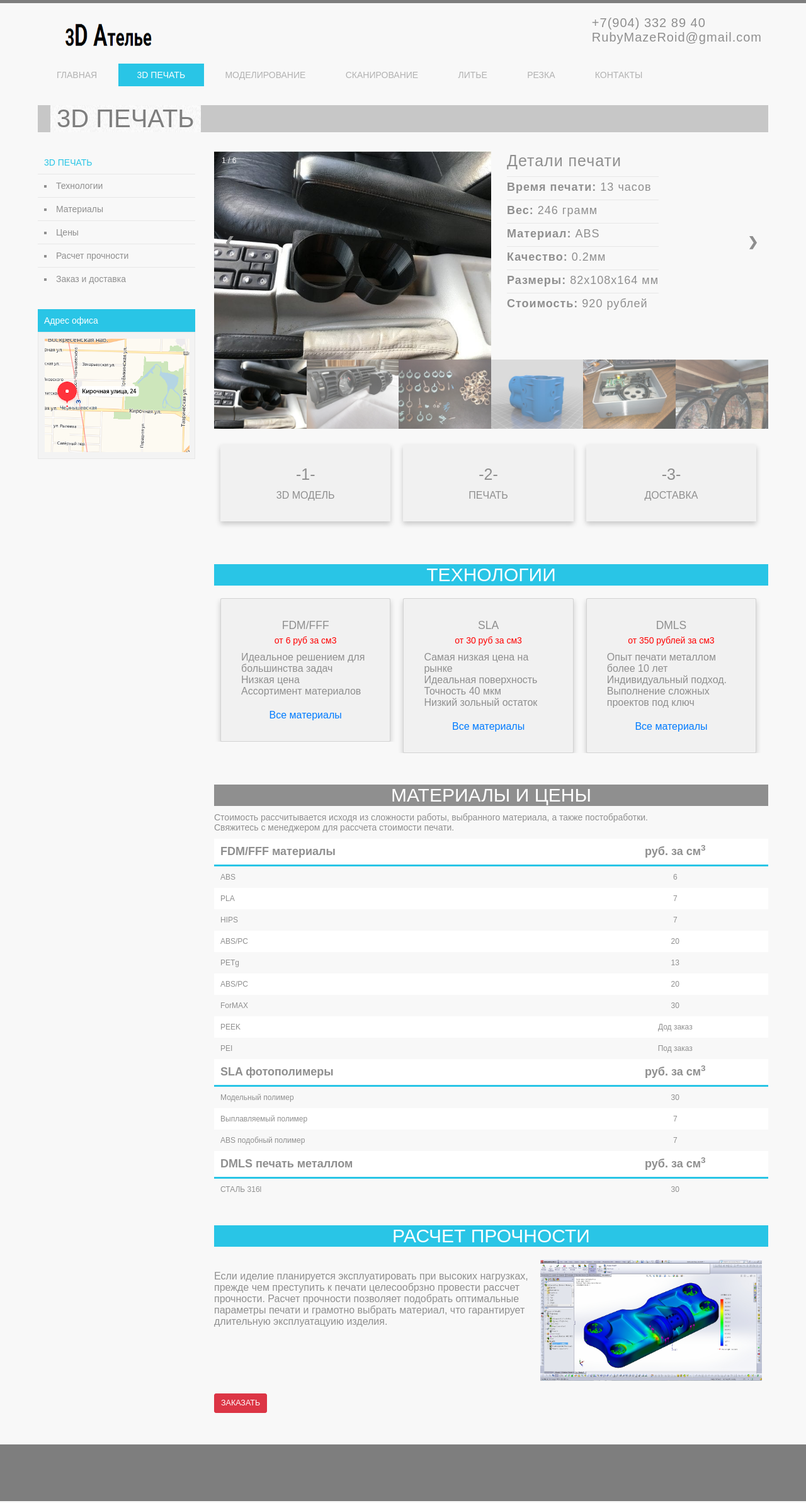
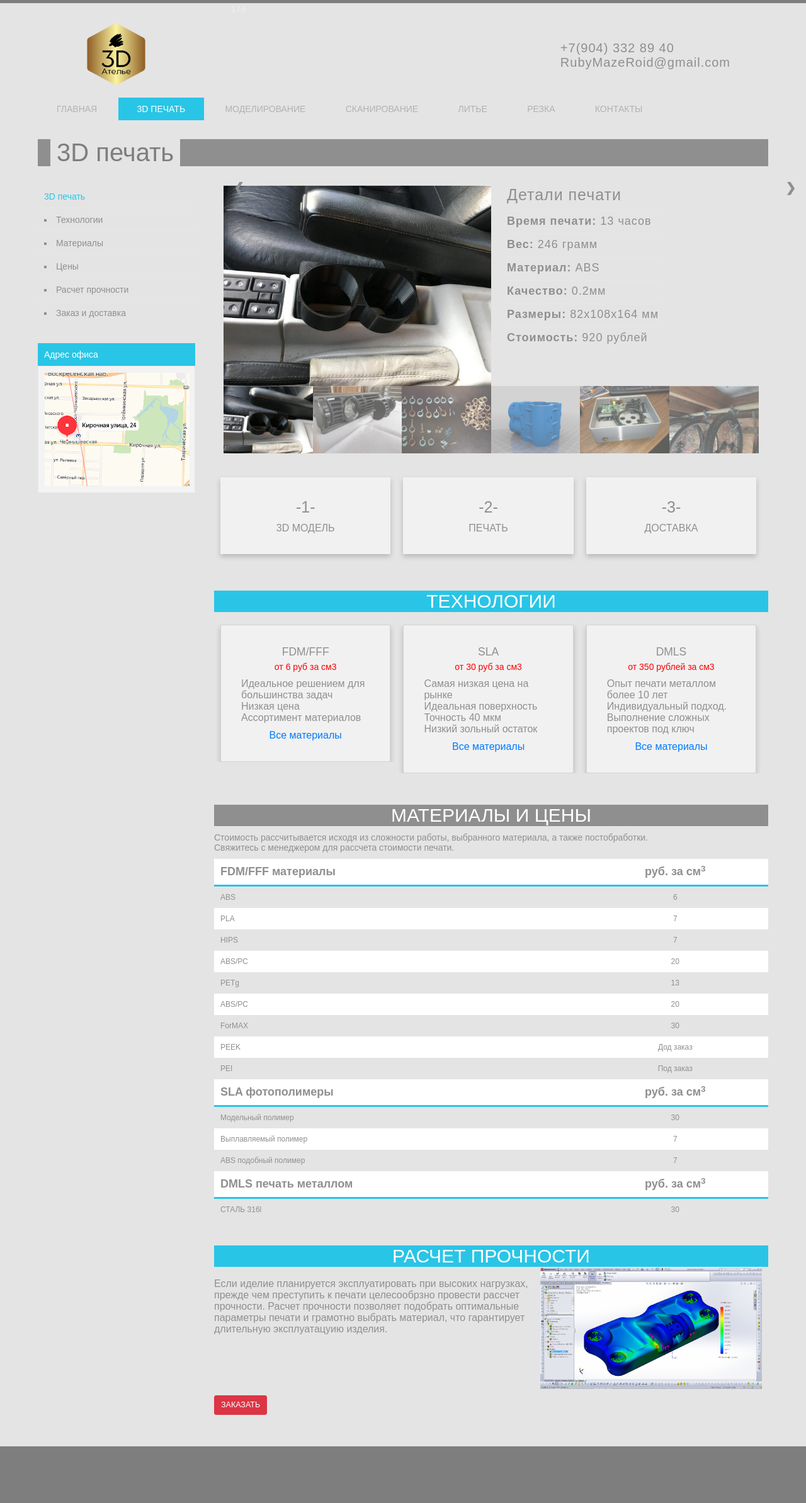
Before and after one commit to FullCycleRoid/3d_site, a Django app: page / in a window 1280 px wide. Shown: the whole page at 63% size. Run offline with Django 3.2, Linux system fonts and the light colour scheme; some libraries are stand-ins or nearby versions.

Commit message:
new commit

```diff
--- a/printing_site/main_site/templates/main_site/base.html
+++ b/printing_site/main_site/templates/main_site/base.html
@@ -15,7 +15,7 @@
 <body>
 <div id="wrapper">
         <header>
-	        <a href="/"><img src="{% static 'images/logo.png'%}" alt="Whitesquare logo" style="height: 80px; width: 150px; margin-left: 40px; margin-top: 10px;"></a>
+	        <a href="/"><img src="{% static 'images/logo.png'%}" alt="Whitesquare logo" ></a>
 
             <div class="h-contacts">
             <p>+7(904) 332 89 40</p>
@@ -25,34 +25,40 @@
         </header>
         <nav>
             <ul class="top-menu">
-               {% if 'home' in view.title %} <li class="active"><a class="top-menu_a" href="{% url 'main_site:home' %}">ГЛАВНАЯ</a></li>{%else%}<li><a class="top-menu_w" href="{% url 'main_site:home' %}">ГЛАВНАЯ</a></li>{%endif%}
-               {% if 'index' in view.title %}<li class="active"><a class="top-menu_a" href="{% url 'main_site:index' %}">3D ПЕЧАТЬ</a></li>{% else%}<li><a class="top-menu_w" href="{% url 'main_site:index' %}">3D ПЕЧАТЬ</a></li>{%endif%}
-               {% if 'model' in view.title %} <li class="active"><a class="top-menu_a" href="{% url 'main_site:model' %}">МОДЕЛИРОВАНИЕ</a></li>{% else%}  <li><a class="top-menu_w" href="{% url 'main_site:model' %}">МОДЕЛИРОВАНИЕ</a></li>{%endif%}
-               {% if 'scan' in view.title %} <li class="active"><a class="top-menu_a" href="{% url 'main_site:scan' %}">СКАНИРОВАНИЕ</a></li>{% else%}<li><a class="top-menu_w" href="{% url 'main_site:scan' %}">СКАНИРОВАНИЕ</a></li>{%endif%}
-               {% if 'mould' in view.title %}<li class="active"><a class="top-menu_a" href="{% url 'main_site:mould' %}">ЛИТЬЕ</a></li>{% else%}<li><a class="top-menu_w" href="{% url 'main_site:mould' %}">ЛИТЬЕ</a></li>{%endif%}
-               {% if 'rezka' in view.title %} <li class="active"><a class="top-menu_a" href="{% url 'main_site:rezka' %}">РЕЗКА</a></li>{% else%} <li><a class="top-menu_w" href="{% url 'main_site:rezka' %}">РЕЗКА</a></li>{%endif%}
-               {% if form %}<li class="active"><a class="top-menu_a"   href="{% url 'email:email' %}">КОНТАКТЫ</a></li>{% else%}<li><a class="top-menu_w" href="{% url 'email:email' %}">КОНТАКТЫ</a></li>{%endif%}
+               {% if 'Главная' in view.title %} <li class="active"><a class="top-menu_a" href="{% url 'main_site:home' %}">ГЛАВНАЯ</a></li>{%else%}<li><a class="top-menu_w" href="{% url 'main_site:home' %}">ГЛАВНАЯ</a></li>{%endif%}
+               {% if '3D печать' in view.title %}<li class="active"><a class="top-menu_a" href="{% url 'main_site:index' %}">3D ПЕЧАТЬ</a></li>{% else%}<li><a class="top-menu_w" href="{% url 'main_site:index' %}">3D ПЕЧАТЬ</a></li>{%endif%}
+               {% if 'Моделирование' in view.title %} <li class="active"><a class="top-menu_a" href="{% url 'main_site:model' %}">МОДЕЛИРОВАНИЕ</a></li>{% else%}  <li><a class="top-menu_w" href="{% url 'main_site:model' %}">МОДЕЛИРОВАНИЕ</a></li>{%endif%}
+               {% if '3D сканирование' in view.title %} <li class="active"><a class="top-menu_a" href="{% url 'main_site:scan' %}">СКАНИРОВАНИЕ</a></li>{% else%}<li><a class="top-menu_w" href="{% url 'main_site:scan' %}">СКАНИРОВАНИЕ</a></li>{%endif%}
+               {% if 'Литье' in view.title %}<li class="active"><a class="top-menu_a" href="{% url 'main_site:mould' %}">ЛИТЬЕ</a></li>{% else%}<li><a class="top-menu_w" href="{% url 'main_site:mould' %}">ЛИТЬЕ</a></li>{%endif%}
+               {% if 'Лазерная резка' in view.title %} <li class="active"><a class="top-menu_a" href="{% url 'main_site:rezka' %}">РЕЗКА</a></li>{% else%} <li><a class="top-menu_w" href="{% url 'main_site:rezka' %}">РЕЗКА</a></li>{%endif%}
+               {% if 'Контакты' in view.title %}<li class="active"><a class="top-menu_a"  href="{% url 'main_site:contacts' %}">КОНТАКТЫ</a></li>{% else%}<li><a class="top-menu_w" href="{% url 'main_site:contacts' %}">КОНТАКТЫ</a></li>{%endif%}
             </ul>
         </nav>
             <div id="heading">
-                <h1>3D ПЕЧАТЬ</h1>
+                <h1>{% if view.title %}{{view.title}} {% else %} 3D Ателье {% endif %}</h1>
+
             </div>
-		<aside>
+
+    		<aside>
             <nav>
                 <ul class="aside-menu">
 
-                    <li class="active">3D ПЕЧАТЬ</li>
-                    <li><a href="#technology">Технологии</a></li>
-                    <li><a href="#materials">Материалы</a></li>
-                    <li><a href="#materials">Цены</a></li>
-                    <li><a href="#equlation">Расчет прочности</a></li>
-                    <li><a href="#order">Заказ и доставка</a></li>
+                    <li class="active">{{view.title}}</li>
+                    {% for key, values in view.menu.items %}
+                        <li><a href="{{key}}">{{ values }}</a></li>
+                    {% endfor %}
+<!--                    <li><a href="#technology">Технологии</a></li>-->
+<!--                    <li><a href="#materials">Материалы</a></li>-->
+<!--                    <li><a href="#materials">Цены</a></li>-->
+<!--                    <li><a href="#equlation">Расчет прочности</a></li>-->
+<!--                    <li><a href="#order">Заказ и доставка</a></li>-->
 
                 </ul>
             </nav>
             <h2>Адрес офиса</h2>
             <p><img src="{% static 'images/map.png' %}" width="230" height="180" alt="Наш Офис"></p>
         </aside>
+
 {% block content %}
 {% endblock %}
 
--- a/printing_site/main_site/templates/main_site/index.html
+++ b/printing_site/main_site/templates/main_site/index.html
@@ -225,6 +225,7 @@
 
                      <table style="width:100%">
                       <tr>
+                          <a name="price"></a>
                         <th style="font-size: 18px" >FDM/FFF материалы</th>
                         <th class="center" > руб. за см<sup>3</sup></th>
                       </tr>
@@ -311,26 +312,10 @@
 					</button>
 				</div>
 				<div class="modal-body">
-					<form id="contactForm" action="handler.php" method="post">
+					<form id="contactForm" action="#" method="POST" enctype="multipart/form-data">
 						<div class="form-group">
-							<label for="name">Ваше имя:</label>
-							<input id="name" class="form-control" name="name" required type="text" placeholder="Иванов Иван Иванович">
-						</div>
-						<div class="form-group">
-							<label for="email">Ваш E-mail:</label>
-							<input id="email" class="form-control" name="email" required type="email" placeholder="ivanov@email.com">
-						</div>
-						<div class="form-group">
-							<label for="phone">Ваш телефон:</label>
-							<input id="phone" class="form-control" name="phone" required type="text" placeholder="+7 (800) 000-00-00">
-						</div>
-						<div class="form-group">
-							<label for="message">Текст сообщения:</label>
-							<textarea id="message" class="form-control" required name="message" rows="4"></textarea>
-						</div>
-						<div class="form-group form-check">
-							<input id="check" class="form-check-input" checked type="checkbox">
-							<label class="form-check-label" for="check">Я добровольно отправляю свои данные</label>
+                            {% csrf_token %}
+                            {{ form }}
 						</div>
 						<button id="button" class="btn btn-success" type="submit">Отправить</button>
 						<div class="result">
--- a/printing_site/main_site/urls.py
+++ b/printing_site/main_site/urls.py
@@ -7,8 +7,7 @@ urlpatterns = [
     url(r'model/', views.ModelTemplateView.as_view(), name="model"),
     url(r'scan/', views.ScanTemplateView.as_view(), name="scan"),
     url(r'mould/', views.MouldTemplateView.as_view(), name="mould"),
-    # url(r'contacts/', views.ContactsTemplateView.as_view(), name="contacts"),
+    url(r'contacts/', views.ContactsTemplateView.as_view(), name="contacts"),
     url(r'rezka/', views.RezkaTemplateView.as_view(), name="rezka"),
     url(r'^$', views.IndexTemplateView.as_view(), name="index"),
-
 ]
--- a/printing_site/main_site/views.py
+++ b/printing_site/main_site/views.py
@@ -1,46 +1,45 @@
 from django.shortcuts import render, redirect
 from django.views.generic import TemplateView, FormView
 from main_site.forms import OrderForm
+from sendemail.forms import ContactForm
 
 # Create your views here.
-from main_site.models import Contacts
 
 
-class IndexTemplateView(TemplateView):
+class IndexTemplateView(FormView):
     template_name = "main_site/index.html"
-    title = 'index'
+    title = '3D печать'
 
+    menu = {'#technology':'Технологии','#materials':'Материалы','#price':'Цены',
+            '#equlation':'Расчет прочности','#order':'Заказ и доставка'}
+
+    form_class = ContactForm
+    success_url = 'success'
+
+class HomeTemplateView(TemplateView):
+    template_name = "main_site/home.html"
+    title = 'Главная'
+
+class ScanTemplateView(TemplateView):
+    template_name = "main_site/scan.html"
+    title = '3D сканирование'
 
 class ModelTemplateView(TemplateView):
     template_name = "main_site/model.html"
-    title = 'model'
+    title = 'Моделирование'
 
+    menu = {'#3dmax':'Поверхностное','#solid':'Твердотельное'}
 
-class HomeTemplateView(TemplateView):
-    template_name = "main_site/home.html"
-    title = 'home'
-
-class ScanTemplateView(TemplateView):
-    template_name = "main_site/scan.html"
-    title = 'scan'
 
 class MouldTemplateView(TemplateView):
     template_name = "main_site/mould.html"
-    title = 'mould'
+    title = 'Литье'
 
-class ContactsTemplateView(FormView):
+class ContactsTemplateView(TemplateView):
     template_name = "main_site/contacts.html"
-    title = 'contacts'
-    form_class = OrderForm
-    success_url = '/'
-
-    def form_valid(self, form):
-
-        Contacts.objects.create(**form.cleaned_data)
-
-        return redirect(self.get_success_url())
+    title = 'Контакты'
 
 
 class RezkaTemplateView(TemplateView):
     template_name = "main_site/rezka.html"
-    title = 'rezka'
+    title = 'Лазерная резка'
--- a/printing_site/sendemail/forms.py
+++ b/printing_site/sendemail/forms.py
@@ -2,13 +2,21 @@
 from django import forms
 from django.core.validators import RegexValidator
 
+#
+# class ContactForm(forms.Form):
+#     # from_email = forms.EmailField(required=True, label='Ваша почта')
+#     subject = forms.CharField(required=False, label='Тема сообщения')
+#     phone_regex = RegexValidator(regex=r'^\+?7?\d{9,12}$',
+#                                  message="Неверный формат номера телефона.")
+#     phone_number = forms.CharField(validators=[phone_regex], max_length=12, label='Номер телефона', )
+#
+#     message = forms.CharField(widget=forms.Textarea, required=False, label='Сообщение')
+#     file = forms.FileField(label='Отправвить модель STL')
 
 class ContactForm(forms.Form):
-    from_email = forms.EmailField(required=True, label='Ваша почта')
-    subject = forms.CharField(required=False, label='Тема сообщения')
     phone_regex = RegexValidator(regex=r'^\+?7?\d{9,12}$',
-                                 message="Неверный формат номера телефона.")
+                                     message="Неверный формат номера телефона.")
     phone_number = forms.CharField(validators=[phone_regex], max_length=12, label='Номер телефона', )
 
     message = forms.CharField(widget=forms.Textarea, required=False, label='Сообщение')
-    File = forms.FileField(label='Отправвить модель STL')
+    file = forms.FileField(label='Отправвить модель STL')
--- a/printing_site/sendemail/urls.py
+++ b/printing_site/sendemail/urls.py
@@ -2,9 +2,9 @@
 from django.contrib import admin
 from django.urls import path
 
-from .views import emailView, successView
+from .views import successView
 app_name = 'email'
 urlpatterns = [
-    path('email/', emailView, name='email'),
+    # path('email/', emailView, name='email'),
     path('success/', successView, name='success'),
 ]
--- a/printing_site/static/css/style.css
+++ b/printing_site/static/css/style.css
@@ -1,3 +1,6 @@
+* {
+  box-sizing: border-box;
+}
 
 html {
   font-size: 62.5%;
@@ -6,43 +9,39 @@ html {
 body {
 	color: #8f8f8f;
 	font: 12px 'Oswald', sans-serif;
-	background-color: #f8f8f8;
+	background-color: #e4e4e4;
 	border-top: 5px solid #7e7e7e;
 }
 
-h1, h2, h3, h4, h5, h6 {
-  hyphens: auto;
-}
+
 header{
+
     margin-bottom: 20px
     text-align: justify;
     letter-spacing: 1px;
-    height: 8em;
+    height:auto;
+
 }
 
 header img{
-
     margin: 0;
     padding: 0;
-
     padding-top:10px;
-    height: 80px
+    width:150px;
+    height:150px;
+    margin-left:50px;
 }
 
 .h-contacts{
     font-size: 20px;
-    margin-top: 20px;
-    margin-right: 10px;
+    margin-top: 60px;
+    margin-right: 60px;
     padding: 0;
     float: right;
 }
 .h-contacts p {
     margin: 0;
 
-}
-
-p {
-	margin: 20px 0;
 }
 
 #wrapper {
@@ -66,20 +65,28 @@ nav li {
 }
 
 .top-menu li {
+clear:both;
 	display: inline-block;
 	padding: 10px 30px;
 	margin: 0;
+
 }
 
 .top-menu_a {
 	color: #fff;
 }
+.top-menu a:hover{
+	text-decoration:none;
+	color:black;
+}
+
 .top-menu_w{
 	color: #b2b2b2;
 }
 .top-menu li.active{
 	background: #29c5e6;
 	color: #fff;
+
 }
 
 
@@ -241,9 +248,6 @@ footer p {
 ----------------------------------
 IMAGE GALLERY
 ----------------------------------
-* {
-  box-sizing: border-box;
-}
 
 /* Position the image container (needed to position the left and right arrows) */
 .container {
@@ -252,7 +256,7 @@ IMAGE GALLERY
 }
 .row{
     margin:0;
-    margin-bottom: `10px;
+    margin-bottom: 10px;
     height: 85px;
 }
 
@@ -460,14 +464,13 @@ th {
 
 }
 td {
-
     padding: 10px;
 }
 tr:nth-child(odd) {
   background: white;
 }
 tr:nth-child(even) {
-  background:  #f8f8f8;
+  background:  #e4e4e4;
 }
 
 .center{
@@ -545,24 +548,26 @@ tr:nth-child(even) {
     width: 40%;
     margin-bottom: 0
 }
+/*
+---------------------------------------------------------
+form
+---------------------------------------------------------
+*/
+/*
+---------------------------------------------------------
+Contact
+---------------------------------------------------------
+*/
 
----------------------------------------------------------
-/*form*/
----------------------------------------------------------
+.contact-info h3{
 
 
----------------------------------------------------------
-/*Contact*/
----------------------------------------------------------
+    margin:40px;
+    font-size:20px;
 
-.contact-wrapper {
-    color:red
 }
 
-.contact-info{
-    color:red
-}
-
-.contact-form{
+.contact-info h3:first-child{
+    margin-top:100px
 
 }
--- a/printing_site/static/js/main.js
+++ b/printing_site/static/js/main.js
@@ -81,3 +81,5 @@ jQuery(document).ready(function($) {
     });
 
 });
+
+$('#myModal').modal(options)
```
Also changed, not shown: printing_site/main_site/templates/main_site/contacts.html (+14 -11 lines), printing_site/main_site/templates/main_site/home.html (+16 -0 lines), printing_site/main_site/templates/main_site/model.html (+10 -6 lines), printing_site/printing_site/settings.py (+4 -3 lines), printing_site/sendemail/views.py (+34 -15 lines), printing_site/static/images/bg.png, printing_site/static/images/h1-bg.png, printing_site/static/images/logo.png. Lines whose indentation alone changed are shown as unchanged.
